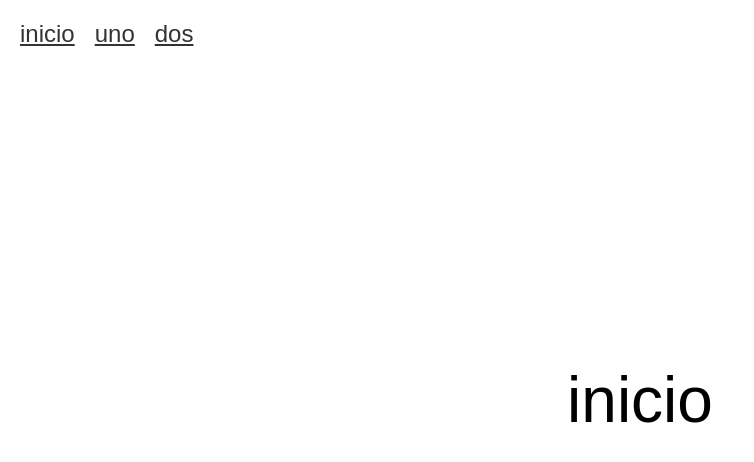
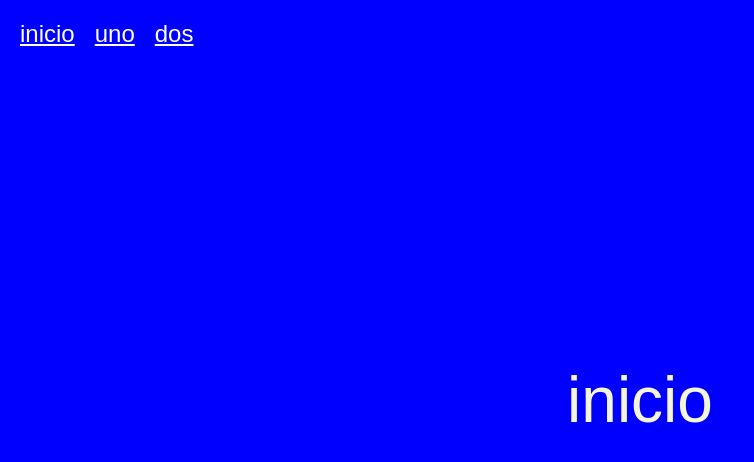
Before and after one commit to NatCode95/prueba, a plain HTML site: page index.html in a window 1280 px wide. Shown: the whole page, without its empty margins (0-754 px from the left). Drawn offline with Linux system fonts and the light colour scheme.

Commit message:
cambio en el fondo y el nav

```diff
--- a/css/style.css
+++ b/css/style.css
@@ -8,6 +8,8 @@ body{
     display: flex;
     justify-content: center;
     align-items: center;
+    background-color: blue;
+    color: beige;
 }
 nav{
     position: fixed;
@@ -22,7 +24,7 @@ nav ul{
 }
 nav a{
     font-size: 1.5em;
-    color: #333;
+    color: white;
 }
 h1{
     font-size: 4em;
```
